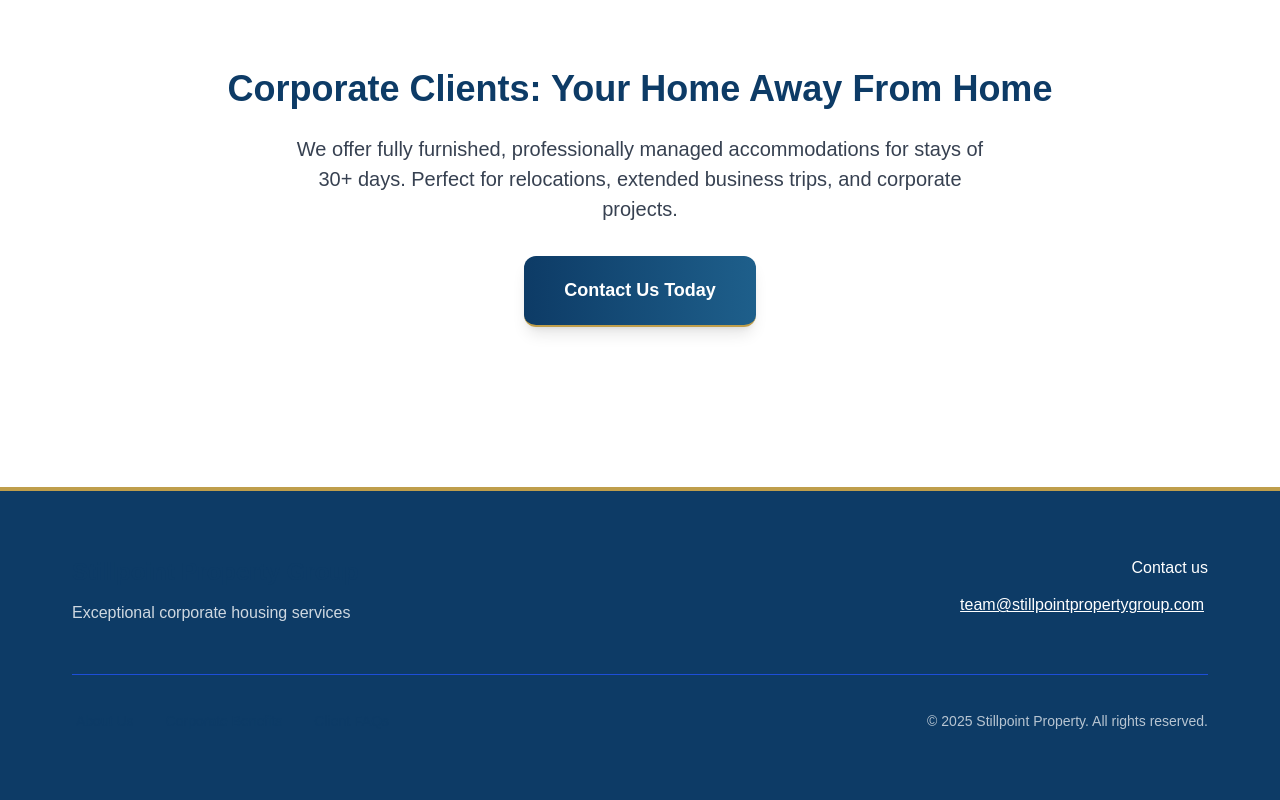
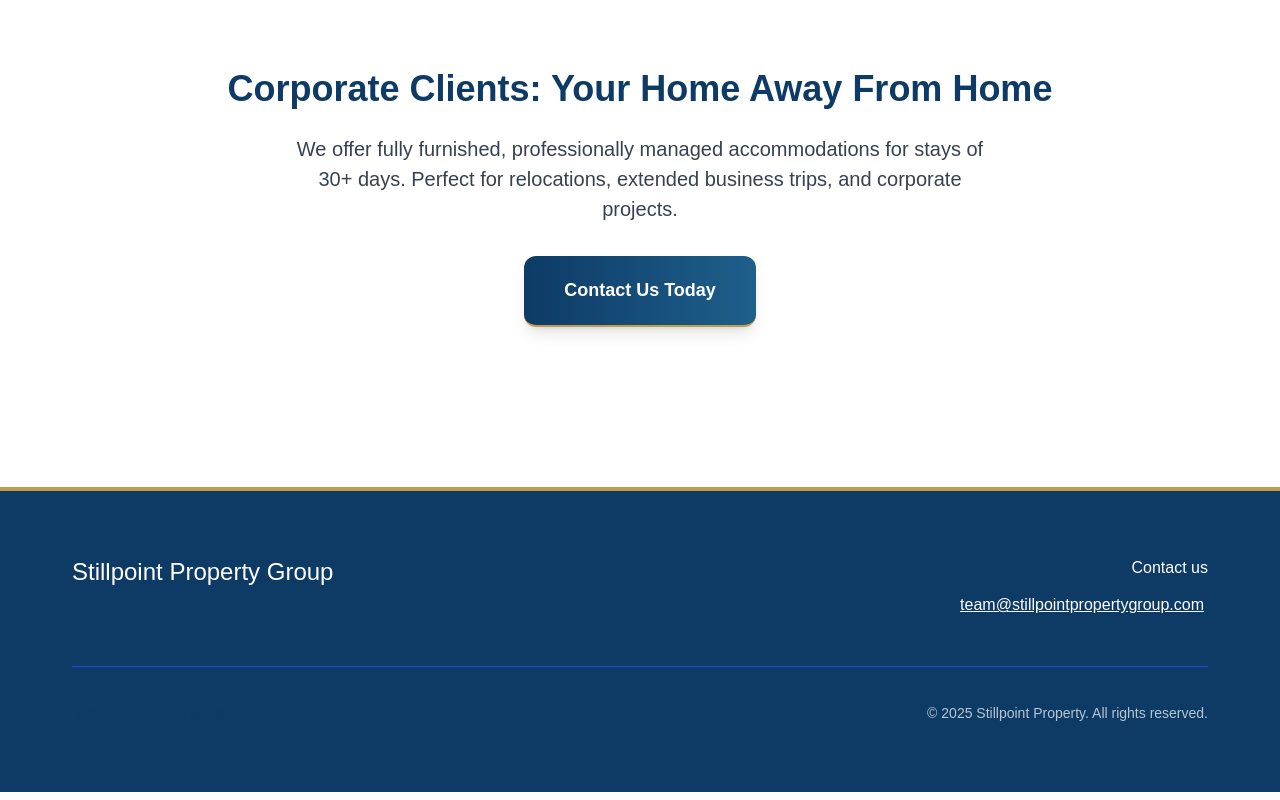
Before and after one commit to chengbrian9/stillpoint, a Next.js app: page / in a window 1280 px wide. Shown: the part 2034-2834 px from the top of the page. Built offline with nearby package versions, Linux system fonts and the light colour scheme.

Commit message:
style: replace color variables with hex codes and remove tagline in footer

```diff
--- a/components/Footer.js
+++ b/components/Footer.js
@@ -6,26 +6,23 @@ export default function Footer() {
 
   return (
     <footer
-      className="bg-primary-blue text-white py-8 sm:py-12 lg:py-16 mt-12 sm:mt-16 lg:mt-20 border-t-4 border-primary-gold"
+      className="bg-[#0d3b66] text-white py-8 sm:py-12 lg:py-16 mt-12 sm:mt-16 lg:mt-20 border-t-4 border-[#bf9e4b]"
       role="contentinfo"
       aria-label="Site footer"
     >
       <div className="max-w-container mx-auto px-4 sm:px-6 lg:px-8">
         <div className="flex flex-col sm:flex-row justify-between items-center sm:items-start gap-6 sm:gap-8">
           <div className="text-center sm:text-left">
-            <h3 className="text-lg sm:text-xl lg:text-2xl font-semibold mb-2 sm:mb-3">
+            <h3 className="text-white text-lg sm:text-xl lg:text-2xl mb-2 sm:mb-3">
               Stillpoint Property Group
             </h3>
-            <p className="text-sm sm:text-base opacity-80 leading-relaxed">
-              Exceptional corporate housing services
-            </p>
           </div>
 
           <div className="text-center sm:text-right">
             <p className="mb-2 sm:mb-3 text-sm sm:text-base font-medium">Contact us</p>
             <a
               href="mailto:team@stillpointpropertygroup.com"
-              className="text-white hover:text-primary-gold transition-colors duration-200 text-sm sm:text-base underline focus:outline-none rounded px-1 py-1"
+              className="text-white hover:text-[#bf9e4b] transition-colors duration-200 text-sm sm:text-base underline focus:outline-none rounded px-1 py-1"
             >
               team@stillpointpropertygroup.com
             </a>
@@ -36,13 +33,13 @@ export default function Footer() {
         <div className="mt-8 sm:mt-12 pt-6 sm:pt-8 border-t border-blue-700">
           <div className="flex flex-col sm:flex-row justify-between items-center gap-4 sm:gap-6">
             <div className="flex flex-wrap justify-center sm:justify-start gap-4 sm:gap-6 text-sm">
-              <a href="/about" className="hover:text-primary-gold transition-colors duration-200 focus:outline-none rounded px-1 py-1">
+              <a href="/about" className="hover:text-[#bf9e4b] transition-colors duration-200 focus:outline-none rounded px-1 py-1">
                 About Us
               </a>
-              <a href="/benefits" className="hover:text-primary-gold transition-colors duration-200 focus:outline-none rounded px-1 py-1">
+              <a href="/benefits" className="hover:text-[#bf9e4b] transition-colors duration-200 focus:outline-none rounded px-1 py-1">
                 Corporate Benefits
               </a>
-              <a href="/faqs" className="hover:text-primary-gold transition-colors duration-200 focus:outline-none rounded px-1 py-1">
+              <a href="/faqs" className="hover:text-[#bf9e4b] transition-colors duration-200 focus:outline-none rounded px-1 py-1">
                 Client FAQs
               </a>
             </div>
```
